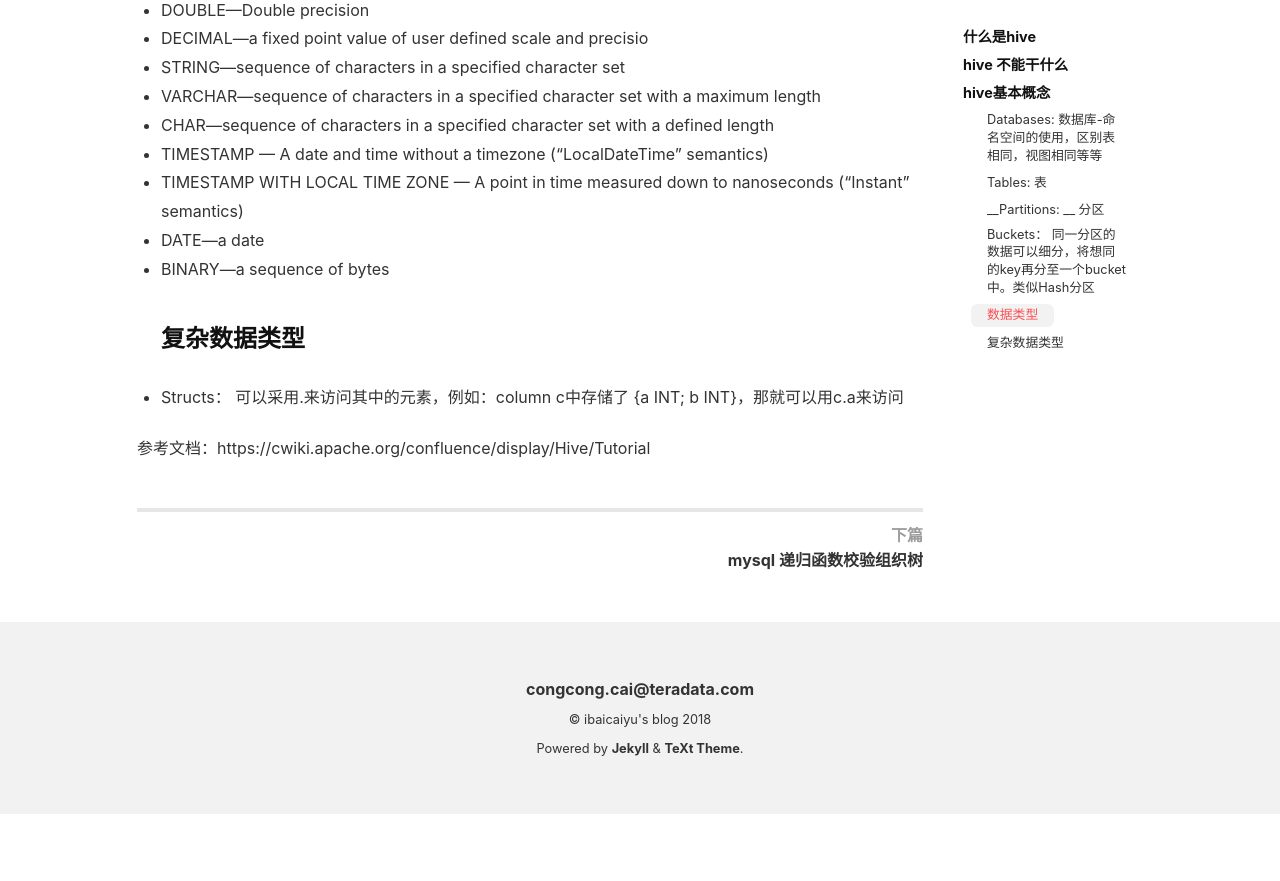
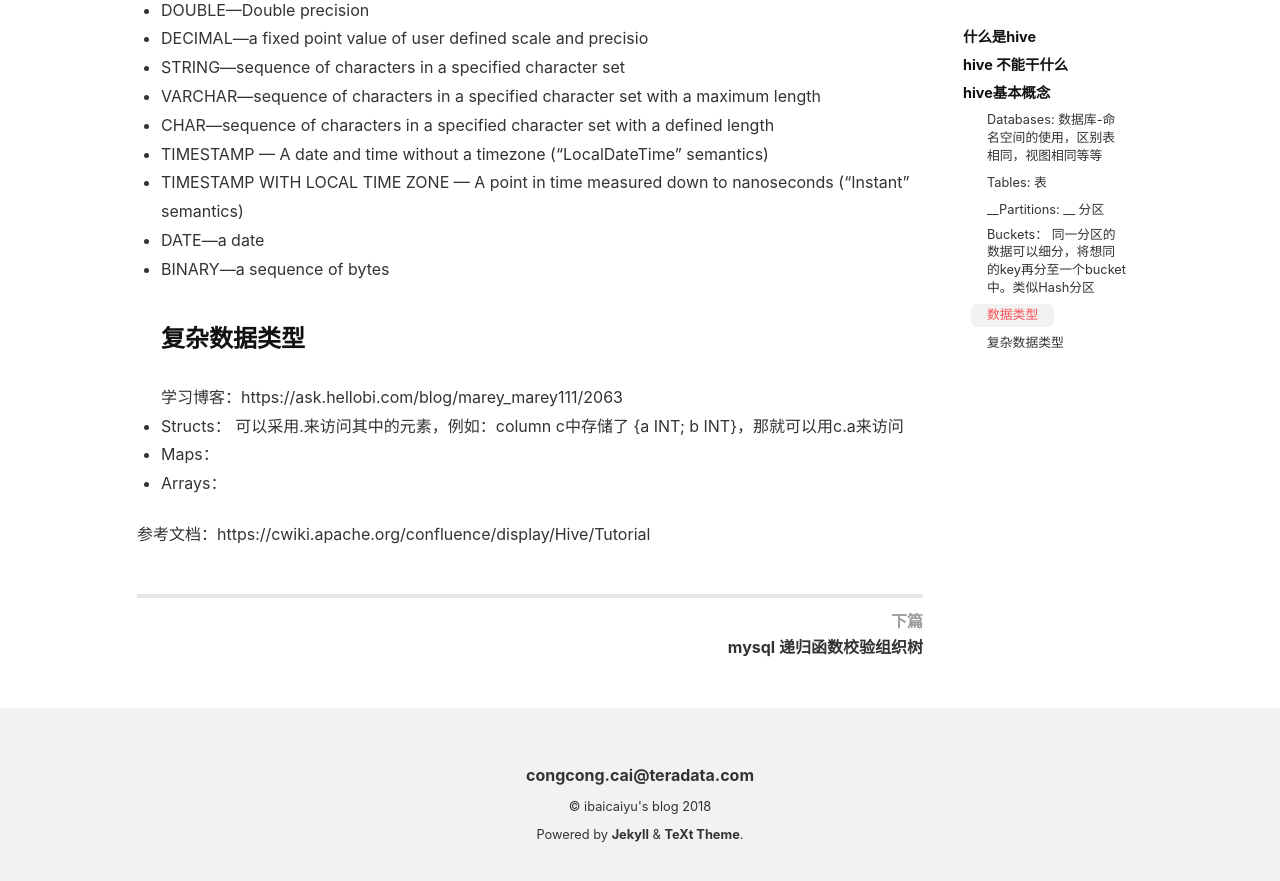
Before and after one commit to Ccccong/Ccccong.github.io, a Jekyll site: the page built from _posts/2019-11-21-Hive Tutorial.md, in a window 1280 px wide and 900 px high, scrolled down 1360 px. Shown: the top 881 px of the window. Built offline with Jekyll 4.4.1, drawn with Linux system fonts in a browser that asks for light colours; nearby versions of some CDN libraries; before the commit the page ends 2174 px from its top, so only the background shows below that.

Commit message:
Update Hive Tutorial

```diff
--- a/_posts/2019-11-21-Hive Tutorial.md
+++ b/_posts/2019-11-21-Hive Tutorial.md
@@ -39,6 +39,9 @@ Hive不是为在线事务处理而设计的。它最适合用于传统的数据
 - DATE—a date
 - BINARY—a sequence of bytes
 ### 复杂数据类型
+学习博客：https://ask.hellobi.com/blog/marey_marey111/2063
 - Structs： 可以采用.来访问其中的元素，例如：column c中存储了 {a INT; b INT}，那就可以用c.a来访问
+- Maps：
+- Arrays：
 
 参考文档：https://cwiki.apache.org/confluence/display/Hive/Tutorial
```
